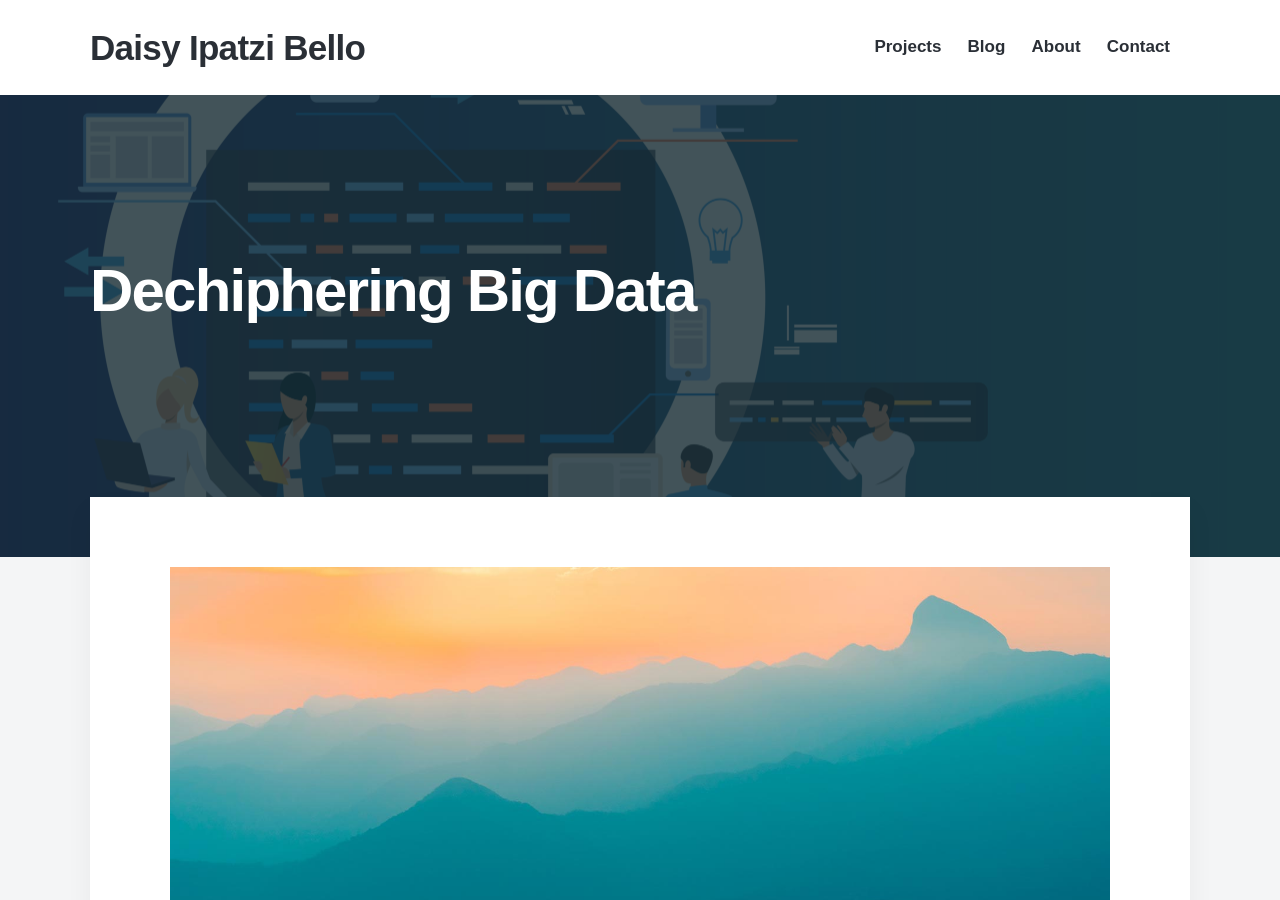
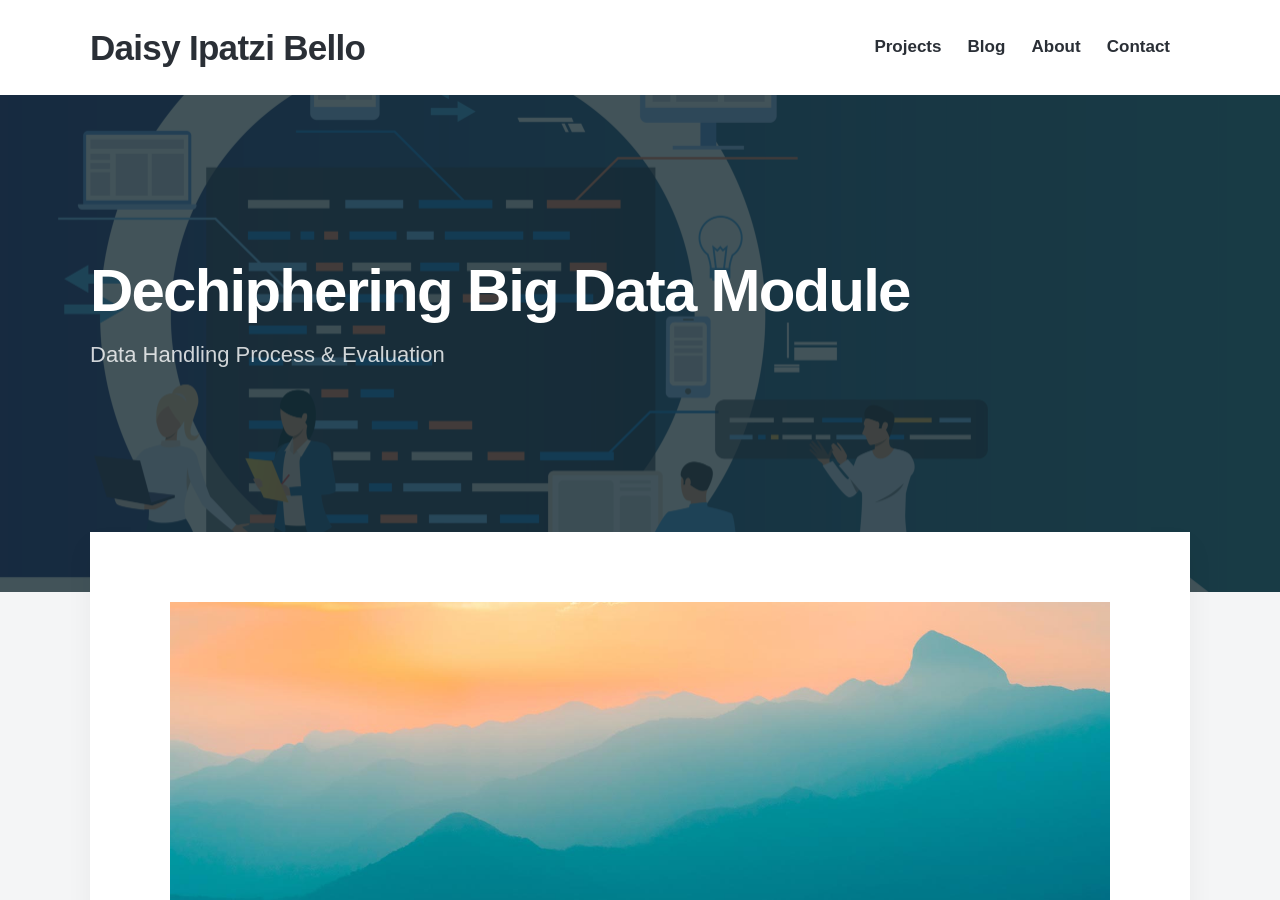
Before and after one commit to DaisyIpatzi/daisyipatzi.github.io, a Jekyll site: the page built from _projects/2023-07-21-dechiphering-big-data-final.md, in a window 1280 px wide and 900 px high. Built offline with Jekyll 4.4.1, drawn with Linux system fonts in a browser that asks for light colours; nearby versions of some CDN libraries; some web fonts are replaced.

Commit message:
Update 2023-07-21-dechiphering-big-data-final.md

```diff
--- a/_projects/2023-07-21-dechiphering-big-data-final.md
+++ b/_projects/2023-07-21-dechiphering-big-data-final.md
@@ -1,5 +1,6 @@
 ---
-title: 'Dechiphering Big Data'
+title: 'Dechiphering Big Data Module'
+subtitle: 'Data Handling Process & Evaluation'
 date: 2023-07-21 00:00:00
 description: Deciphering Big Data at Essex.
 featured_image: '/images/demo/DBD_1.jpg'
```
